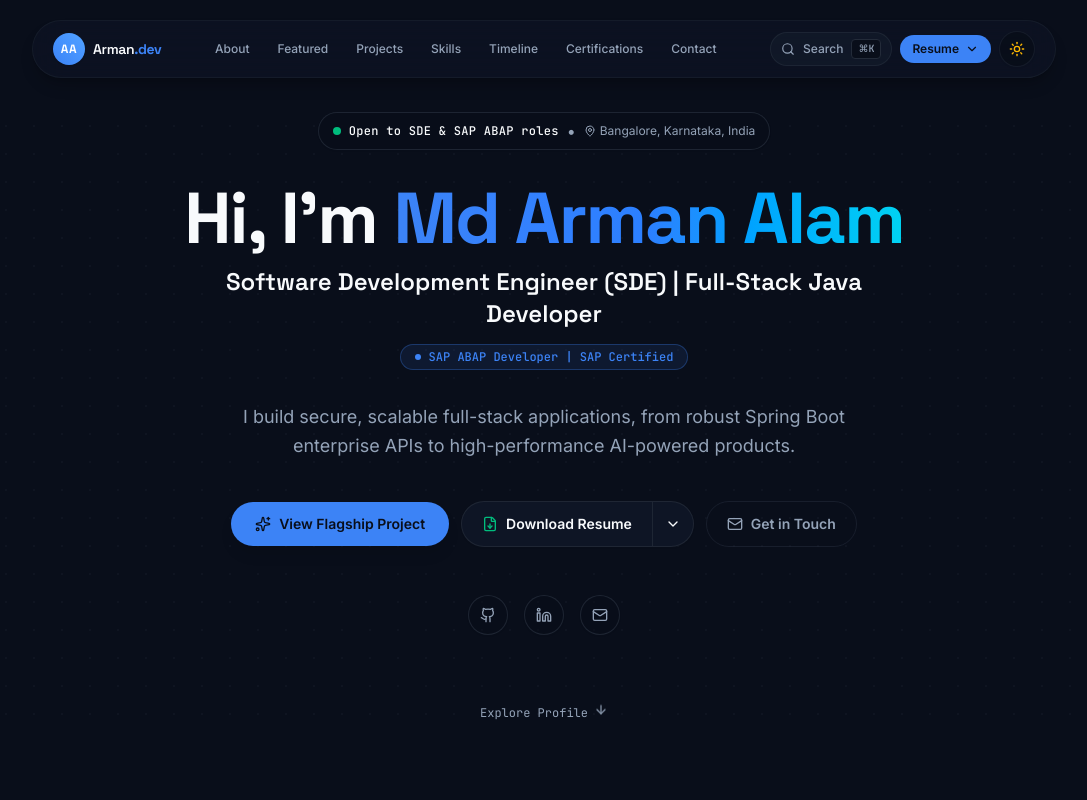
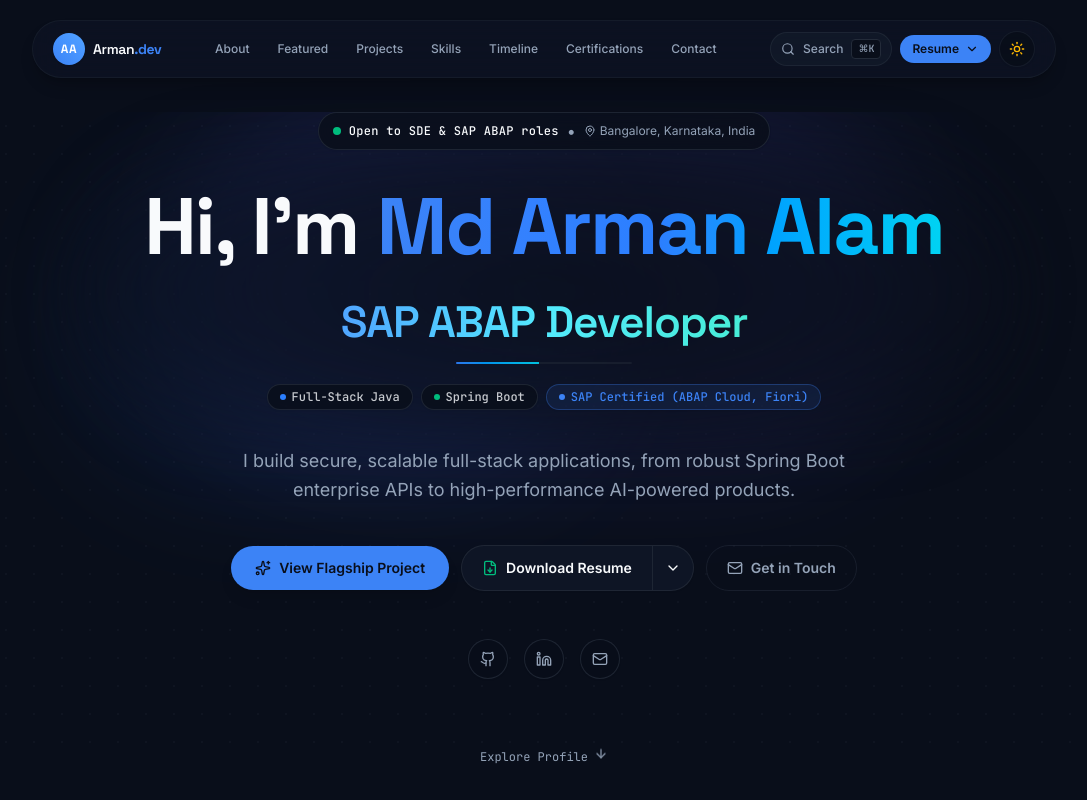
Before and after one commit to MdArman09/Md-Arman-Portfolio, a Next.js app: page / in a window 1280 px wide. Shown: the top 800 px of the page, without its empty margins (96-1183 px from the left). Built offline with nearby package versions, Linux system fonts and the light colour scheme.

Commit message:
feat(hero): integrate animated rotating role, CSS aurora and update SEMS/CLMS github links

```diff
--- /dev/null
+++ b/components/21st/hero-role-rotate.tsx
@@ -0,0 +1,147 @@
+"use client";
+
+import * as React from "react";
+import { AnimatePresence, motion, useReducedMotion, type Variants } from "framer-motion";
+import { cn } from "@/lib/utils";
+
+interface HeroRoleRotateProps {
+  roles: string[];
+  activeIndex: number;
+  onRoleChange: (index: number) => void;
+  holdDuration?: number; // ms to hold static
+  transitionDuration?: number; // seconds
+  className?: string;
+}
+
+export function HeroRoleRotate({
+  roles,
+  activeIndex,
+  onRoleChange,
+  holdDuration = 2800,
+  transitionDuration = 0.5,
+  className,
+}: HeroRoleRotateProps) {
+  const prefersReducedMotion = useReducedMotion();
+  const [isPaused, setIsPaused] = React.useState(false);
+  const containerRef = React.useRef<HTMLDivElement>(null);
+
+  // Transition variants: vertical slot-slide with blur
+  // cubic-bezier(0.22, 1, 0.36, 1)
+  const variants: Variants = {
+    initial: {
+      y: "100%",
+      opacity: 0,
+      filter: "blur(6px)",
+    },
+    animate: {
+      y: "0%",
+      opacity: 1,
+      filter: "blur(0px)",
+      transition: {
+        duration: transitionDuration,
+        ease: [0.22, 1, 0.36, 1],
+      },
+    },
+    exit: {
+      y: "-100%",
+      opacity: 0,
+      filter: "blur(6px)",
+      transition: {
+        duration: transitionDuration,
+        ease: [0.22, 1, 0.36, 1],
+      },
+    },
+  };
+
+  // Pause when document is hidden (switching tabs)
+  React.useEffect(() => {
+    const handleVisibilityChange = () => {
+      setIsPaused(document.hidden);
+    };
+
+    document.addEventListener("visibilitychange", handleVisibilityChange);
+    return () => {
+      document.removeEventListener("visibilitychange", handleVisibilityChange);
+    };
+  }, []);
+
+  // Timer loop for rotating roles
+  React.useEffect(() => {
+    // Under reduced motion: lock to first role statically, no rotation
+    if (prefersReducedMotion) {
+      if (activeIndex !== 0) onRoleChange(0);
+      return;
+    }
+
+    if (isPaused) return;
+
+    const timer = setTimeout(() => {
+      onRoleChange((activeIndex + 1) % roles.length);
+    }, holdDuration);
+
+    return () => clearTimeout(timer);
+  }, [activeIndex, isPaused, holdDuration, roles.length, prefersReducedMotion, onRoleChange]);
+
+  const currentRole = roles[activeIndex] || roles[0];
+
+  return (
+    <div
+      ref={containerRef}
+      onMouseEnter={() => setIsPaused(true)}
+      onMouseLeave={() => setIsPaused(false)}
+      onFocus={() => setIsPaused(true)}
+      onBlur={() => setIsPaused(false)}
+      tabIndex={0}
+      aria-hidden="true"
+      className={cn(
+        "group relative flex flex-col items-center justify-center text-center select-none outline-none focus-visible:ring-1 focus-visible:ring-primary/40 rounded-xl py-1",
+        className
+      )}
+    >
+      {/* Reserved height slot container sized to prevent layout shift */}
+      <div className="relative w-full max-w-2xl h-[3rem] sm:h-[3.5rem] md:h-[4rem] flex items-center justify-center overflow-hidden">
+        {prefersReducedMotion ? (
+          <span
+            className="font-display font-semibold tracking-tight text-center bg-gradient-to-r from-blue-500 via-cyan-400 to-sky-400 dark:from-blue-400 dark:via-cyan-300 dark:to-teal-300 bg-clip-text text-transparent drop-shadow-[0_0_24px_rgba(56,189,248,0.3)] leading-tight px-2"
+            style={{ fontSize: "clamp(1.5rem, 4vw, 2.75rem)" }}
+          >
+            {roles[0]}
+          </span>
+        ) : (
+          <AnimatePresence mode="wait">
+            <motion.span
+              key={currentRole}
+              variants={variants}
+              initial="initial"
+              animate="animate"
+              exit="exit"
+              className="absolute font-display font-semibold tracking-tight text-center bg-gradient-to-r from-blue-500 via-cyan-400 to-sky-400 dark:from-blue-400 dark:via-cyan-300 dark:to-teal-300 bg-clip-text text-transparent drop-shadow-[0_0_24px_rgba(56,189,248,0.3)] leading-tight px-2 inline-block"
+              style={{ fontSize: "clamp(1.5rem, 4vw, 2.75rem)" }}
+            >
+              {currentRole}
+            </motion.span>
+          </AnimatePresence>
+        )}
+      </div>
+
+      {/* 2px progress bar that fills over the 2800ms hold duration */}
+      {!prefersReducedMotion && (
+        <div
+          className="mt-2 w-32 sm:w-44 h-[2px] rounded-full bg-border/50 overflow-hidden relative"
+          aria-hidden="true"
+        >
+          <motion.div
+            key={`${activeIndex}-${isPaused}`}
+            initial={{ scaleX: 0 }}
+            animate={isPaused ? { scaleX: 0 } : { scaleX: 1 }}
+            transition={{
+              duration: holdDuration / 1000,
+              ease: "linear",
+            }}
+            className="h-full w-full bg-gradient-to-r from-blue-500 to-cyan-400 origin-left opacity-75 dark:opacity-90"
+          />
+        </div>
+      )}
+    </div>
+  );
+}
--- a/components/sections/hero.tsx
+++ b/components/sections/hero.tsx
@@ -5,17 +5,54 @@ import Link from "next/link";
 import { siteConfig } from "@/data/site";
 import { ShimmerButton } from "@/components/21st/shimmer-button";
 import { GridBackground } from "@/components/21st/grid-background";
+import { HeroRoleRotate } from "@/components/21st/hero-role-rotate";
 import { ResumeDropdown } from "@/components/shared/resume-dropdown";
 import { GithubIcon, LinkedinIcon } from "@/components/shared/icons";
 import { Mail, ArrowDown, Sparkles, MapPin } from "lucide-react";
+import { cn } from "@/lib/utils";
+
+// Aurora orbs tint presets mapped to each role in order:
+// 0: SDE (Blue/Cyan) | 1: MERN (Teal/Emerald) | 2: SAP ABAP (Indigo/Violet-Blue)
+const roleGradients = [
+  {
+    primaryOrb: "bg-blue-600/15 dark:bg-blue-500/20",
+    secondaryOrb: "bg-cyan-400/15 dark:bg-cyan-400/20",
+  },
+  {
+    primaryOrb: "bg-emerald-500/15 dark:bg-emerald-500/20",
+    secondaryOrb: "bg-teal-400/15 dark:bg-teal-400/20",
+  },
+  {
+    primaryOrb: "bg-indigo-600/15 dark:bg-indigo-500/20",
+    secondaryOrb: "bg-blue-500/15 dark:bg-blue-500/20",
+  },
+];
 
 export function Hero() {
+  const [activeRoleIndex, setActiveRoleIndex] = React.useState(0);
+
   return (
     <section
       id="hero"
       className="relative z-20 min-h-[92vh] flex items-center justify-center pt-28 pb-20 sm:pb-28 px-4 sm:px-6 lg:px-8"
     >
       <GridBackground>
+        {/* Subtle Aurora / Soft-Orb Gradient (CSS/transform only, cross-fades per role) */}
+        <div className="pointer-events-none absolute inset-0 -z-10 overflow-hidden" aria-hidden="true">
+          <div
+            className={cn(
+              "absolute top-1/4 left-1/2 -translate-x-1/2 -translate-y-1/2 w-[34rem] sm:w-[46rem] h-[22rem] rounded-full blur-3xl transition-colors duration-1000 ease-in-out motion-reduce:transition-none opacity-80",
+              roleGradients[activeRoleIndex]?.primaryOrb
+            )}
+          />
+          <div
+            className={cn(
+              "absolute top-1/3 left-1/3 -translate-x-1/2 -translate-y-1/2 w-[24rem] sm:w-[32rem] h-[18rem] rounded-full blur-3xl transition-colors duration-1000 ease-in-out motion-reduce:transition-none opacity-60",
+              roleGradients[activeRoleIndex]?.secondaryOrb
+            )}
+          />
+        </div>
+
         <div className="max-w-4xl mx-auto text-center space-y-8 relative z-10">
           {/* Status Badge */}
           <div className="inline-flex items-center gap-2 px-3.5 py-1.5 rounded-full border border-border/80 bg-background/80 backdrop-blur-md shadow-xs animate-in fade-in slide-in-from-top-4 duration-500">
@@ -33,22 +70,51 @@ export function Hero() {
             </span>
           </div>
 
-          {/* Name & Headline */}
-          <div className="space-y-3">
-            <h1 className="font-display font-extrabold text-4xl sm:text-6xl lg:text-7xl tracking-tight text-foreground">
+          {/* Name & Headline with WCAG AA Radial Scrim */}
+          <div className="relative space-y-3">
+            {/* Soft radial scrim to guarantee WCAG AA contrast against background aurora */}
+            <div
+              className="pointer-events-none absolute -inset-x-8 -inset-y-12 -z-10 rounded-full bg-radial from-background/90 via-background/60 to-transparent dark:from-background/90 dark:via-background/70 dark:to-transparent blur-xl"
+              aria-hidden="true"
+            />
+
+            {/* Semantic H1: Name stays largest hero text */}
+            <h1
+              className="font-display font-extrabold tracking-tight text-foreground leading-[1.1]"
+              style={{ fontSize: "clamp(2.5rem, 7vw, 5rem)" }}
+            >
               Hi, I&apos;m{" "}
               <span className="bg-gradient-to-r from-primary via-blue-500 to-cyan-400 bg-clip-text text-transparent">
                 {siteConfig.name}
               </span>
+              {/* Visually hidden semantic text for screen readers & SEO */}
+              <span className="sr-only">
+                {" "}— Software Development Engineer, MERN Developer, and SAP ABAP Developer
+              </span>
             </h1>
 
-            <p className="font-display text-lg sm:text-2xl text-foreground font-semibold max-w-2xl mx-auto">
-              {siteConfig.title}
-            </p>
+            {/* Animated Rotating Role Component (Word Rotate from 21st.dev) */}
+            <HeroRoleRotate
+              roles={siteConfig.roles}
+              activeIndex={activeRoleIndex}
+              onRoleChange={setActiveRoleIndex}
+              className="mt-3 sm:mt-4"
+            />
 
-            <div className="inline-flex items-center gap-2 px-3.5 py-1 rounded-full text-xs font-mono font-medium border border-primary/30 bg-primary/10 text-primary">
-              <span className="w-1.5 h-1.5 rounded-full bg-primary" />
-              <span>{siteConfig.secondaryTitle}</span>
+            {/* Static chip row for specialized competencies */}
+            <div className="flex flex-wrap items-center justify-center gap-2 pt-1 pb-1">
+              <span className="inline-flex items-center gap-1.5 px-3 py-1 rounded-full text-xs font-mono font-medium border border-border/80 bg-background/80 text-foreground/80 shadow-xs">
+                <span className="w-1.5 h-1.5 rounded-full bg-blue-500" />
+                Full-Stack Java
+              </span>
+              <span className="inline-flex items-center gap-1.5 px-3 py-1 rounded-full text-xs font-mono font-medium border border-border/80 bg-background/80 text-foreground/80 shadow-xs">
+                <span className="w-1.5 h-1.5 rounded-full bg-emerald-500" />
+                Spring Boot
+              </span>
+              <span className="inline-flex items-center gap-1.5 px-3 py-1 rounded-full text-xs font-mono font-medium border border-primary/30 bg-primary/10 text-primary shadow-xs">
+                <span className="w-1.5 h-1.5 rounded-full bg-primary" />
+                SAP Certified (ABAP Cloud, Fiori)
+              </span>
             </div>
           </div>
 
--- a/data/projects.ts
+++ b/data/projects.ts
@@ -103,7 +103,8 @@ export const projects: Project[] = [
     context: "Centurion University",
     category: "Enterprise Java",
     featured: false,
-    isPrivate: true,
+    githubUrl: "https://github.com/MdArman09/Sports-Sync",
+    isPrivate: false,
     stack: [
       "Java",
       "Spring Boot",
@@ -133,7 +134,8 @@ export const projects: Project[] = [
     context: "Centurion University",
     category: "Web Systems",
     featured: false,
-    isPrivate: true,
+    githubUrl: "https://github.com/MdArman09/Library-Management-System",
+    isPrivate: false,
     stack: [
       "Java",
       "Servlets",
--- a/data/site.ts
+++ b/data/site.ts
@@ -3,6 +3,7 @@ export interface SiteConfig {
   title: string;
   secondaryTitle: string;
   headline: string;
+  roles: string[];
   intro: string;
   location: string;
   email: string;
@@ -33,6 +34,11 @@ export const siteConfig: SiteConfig = {
   title: "Software Development Engineer (SDE) | Full-Stack Java Developer",
   secondaryTitle: "SAP ABAP Developer | SAP Certified",
   headline: "Software Development Engineer",
+  roles: [
+    "Software Development Engineer",
+    "MERN Developer",
+    "SAP ABAP Developer",
+  ],
   intro:
     "I build secure, scalable full-stack applications, from robust Spring Boot enterprise APIs to high-performance AI-powered products.",
   location: "Bangalore, Karnataka, India",
```
